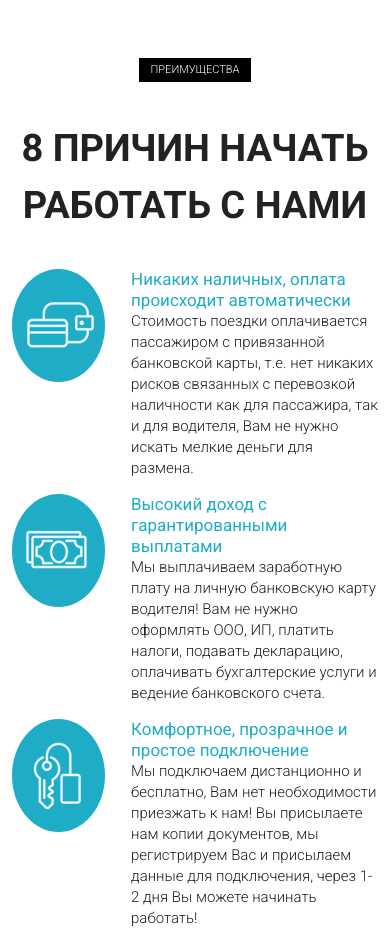
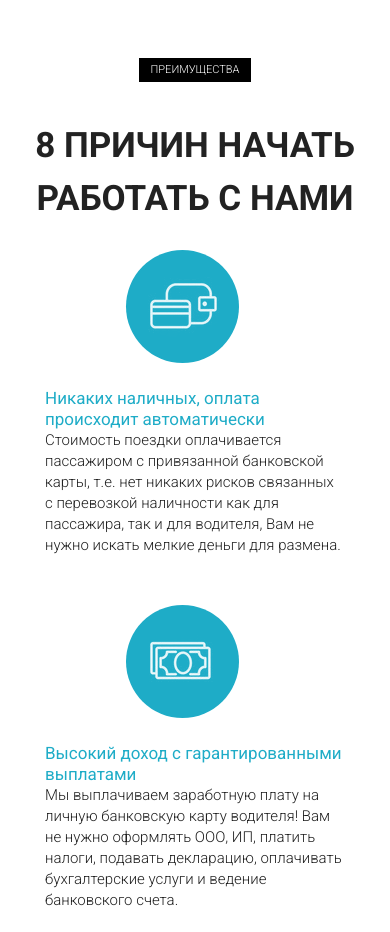
Before and after one commit to MaksimDolgonosov/Bootstrap-practice, a plain HTML site: page src/index.html in a window 390 px wide. Shown: the part 840-1772 px from the top of the page. Drawn offline with Linux system fonts and the light colour scheme; files whose address does not match are found by name.

Commit message:
Адаптация 4

```diff
--- a/src/sass/_general.sass
+++ b/src/sass/_general.sass
@@ -13,6 +13,7 @@ header
 
 .menu
     height: 100%
+    width: 100%
     display: flex
     justify-content: space-between
     align-content: center
@@ -156,6 +157,7 @@ header
     color: #222222
 
 .reasons
+
 .reasons_block
     margin-top: 35px
     height: 160px
--- a/src/sass/_media.sass
+++ b/src/sass/_media.sass
@@ -39,7 +39,7 @@
 
 @media (max-width: 991px)
     .menu
-        padding: 11px 50px
+        padding: 11px 40px
         &_item
             padding-right: 10px
         &_link
@@ -72,3 +72,17 @@
         height: 49px
         margin-top: 60px
         font-size: 14px
+
+    .reasons
+        padding-bottom: 15px
+    .reasons_8
+        font-size: 35px
+    .reasons_block
+        margin-top: 25px
+        height: 330px
+        display: flex
+        flex-direction: column
+        justify-content: flex-start
+        align-items: center
+    .reasons_text
+        margin-top: 25px
```
Also changed, not shown: src/css/style.min.css.
